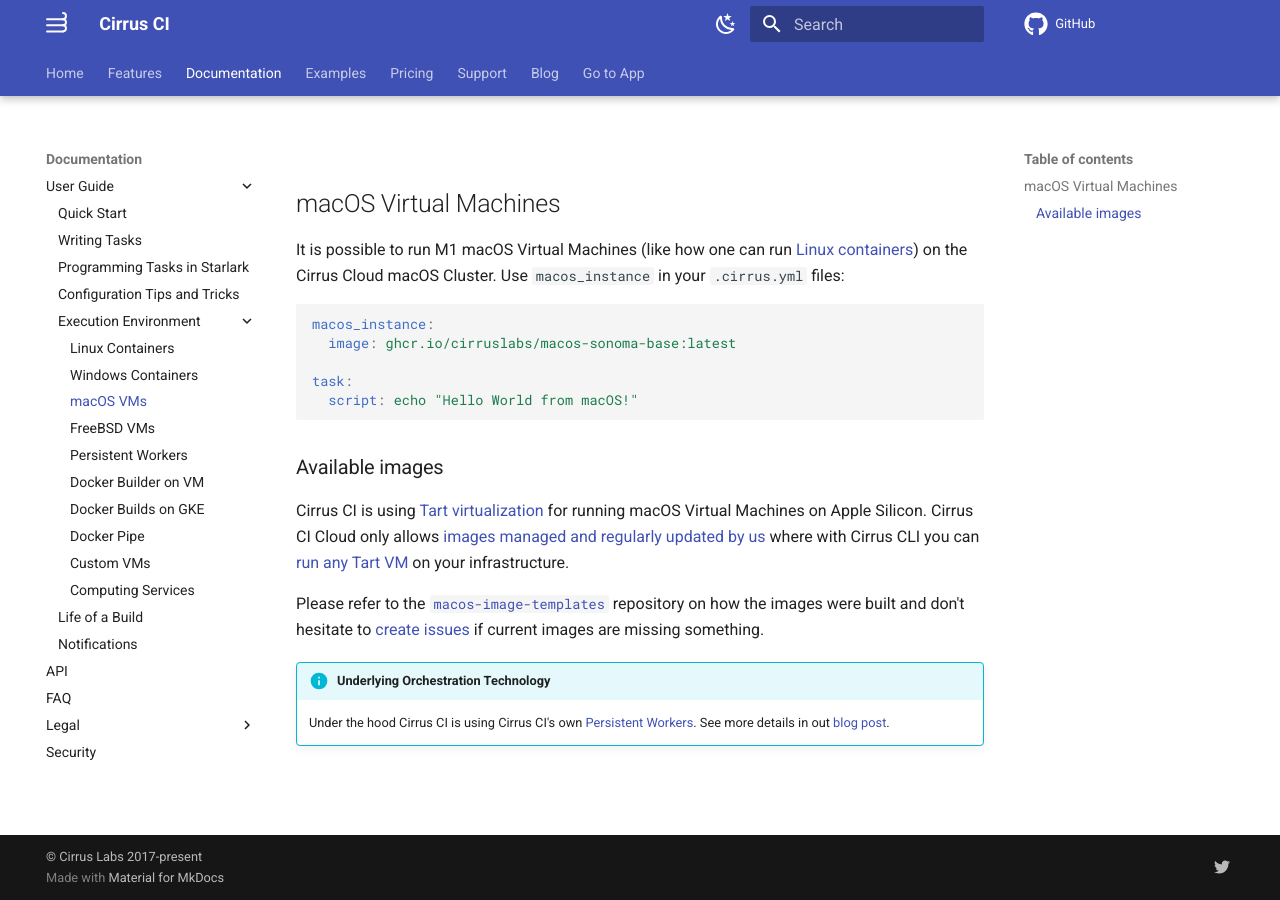
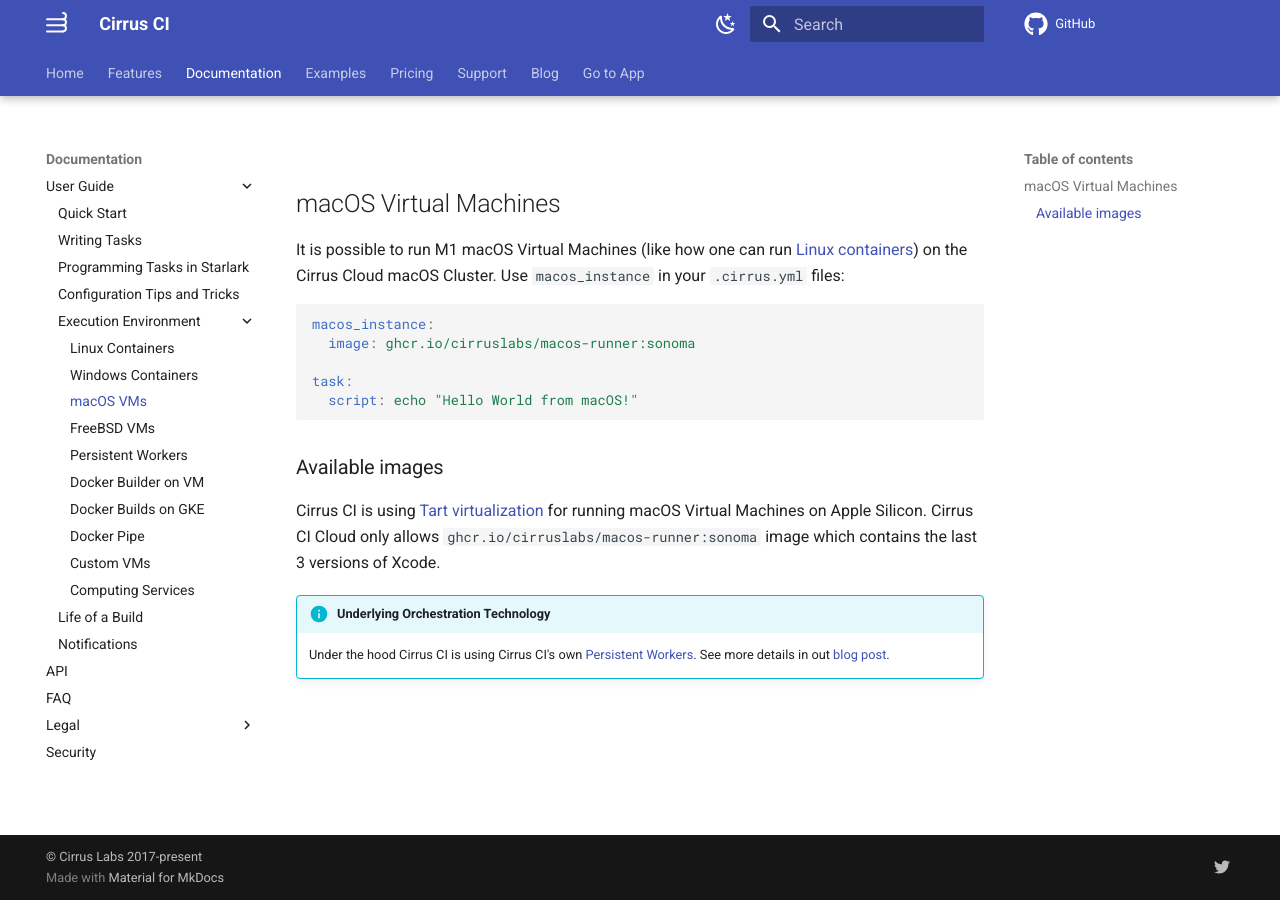
Before and after one commit to cirruslabs/cirrus-ci-docs, an MkDocs documentation site: the page built from docs/guide/macOS.md, in a window 1280 px wide. Built offline with MkDocs 1.6.1 and Material for MkDocs 9.7.7, drawn with Linux system fonts in a browser that asks for light colours; comment, search, counter and statistics services are not loaded.

Commit message:
Only allow `macos-runner:sonoma` image (#1278)
To improve startup time and save on disk space.

````diff
--- a/docs/guide/macOS.md
+++ b/docs/guide/macOS.md
@@ -5,7 +5,7 @@ Use `macos_instance` in your `.cirrus.yml` files:
 
 ```yaml
 macos_instance:
-  image: ghcr.io/cirruslabs/macos-sonoma-base:latest
+  image: ghcr.io/cirruslabs/macos-runner:sonoma
 
 task:
   script: echo "Hello World from macOS!"
@@ -14,11 +14,7 @@ task:
 ### Available images
 
 Cirrus CI is using [Tart virtualization](https://github.com/cirruslabs/tart) for running macOS Virtual Machines on Apple Silicon.
-Cirrus CI Cloud only allows [images managed and regularly updated by us](https://github.com/orgs/cirruslabs/packages?tab=packages&q=macos)
-where with Cirrus CLI you can [run any Tart VM](https://github.com/cirruslabs/tart/blob/main/README.md#ci-integration) on your infrastructure.
-
-Please refer to the [`macos-image-templates`](https://github.com/cirruslabs/macos-image-templates) repository on how the images were built and
-don't hesitate to [create issues](https://github.com/cirruslabs/macos-image-templates/issues) if current images are missing something.
+Cirrus CI Cloud only allows `ghcr.io/cirruslabs/macos-runner:sonoma` image which contains the last 3 versions of Xcode.
 
 !!! info "Underlying Orchestration Technology"
     Under the hood Cirrus CI is using Cirrus CI's own [Persistent Workers](persistent-workers.md). See more details in
````
